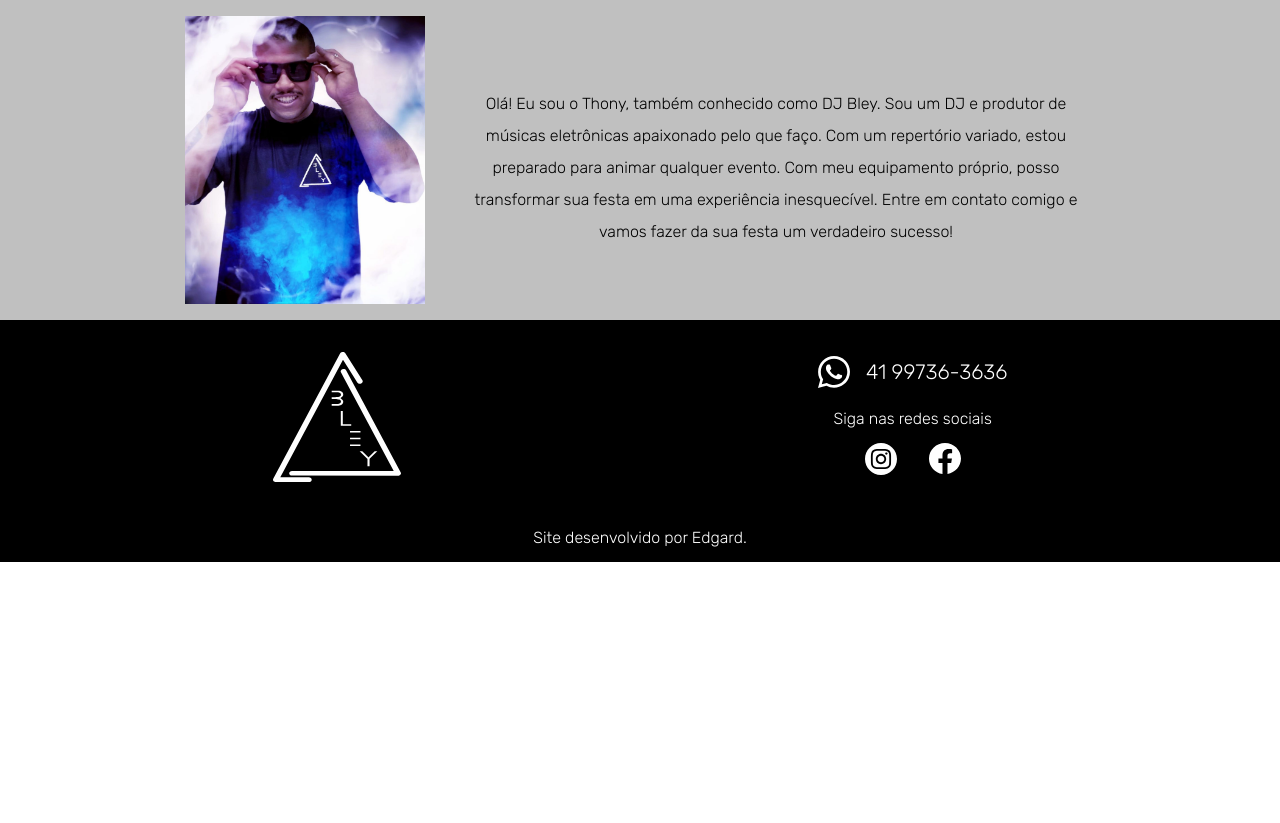
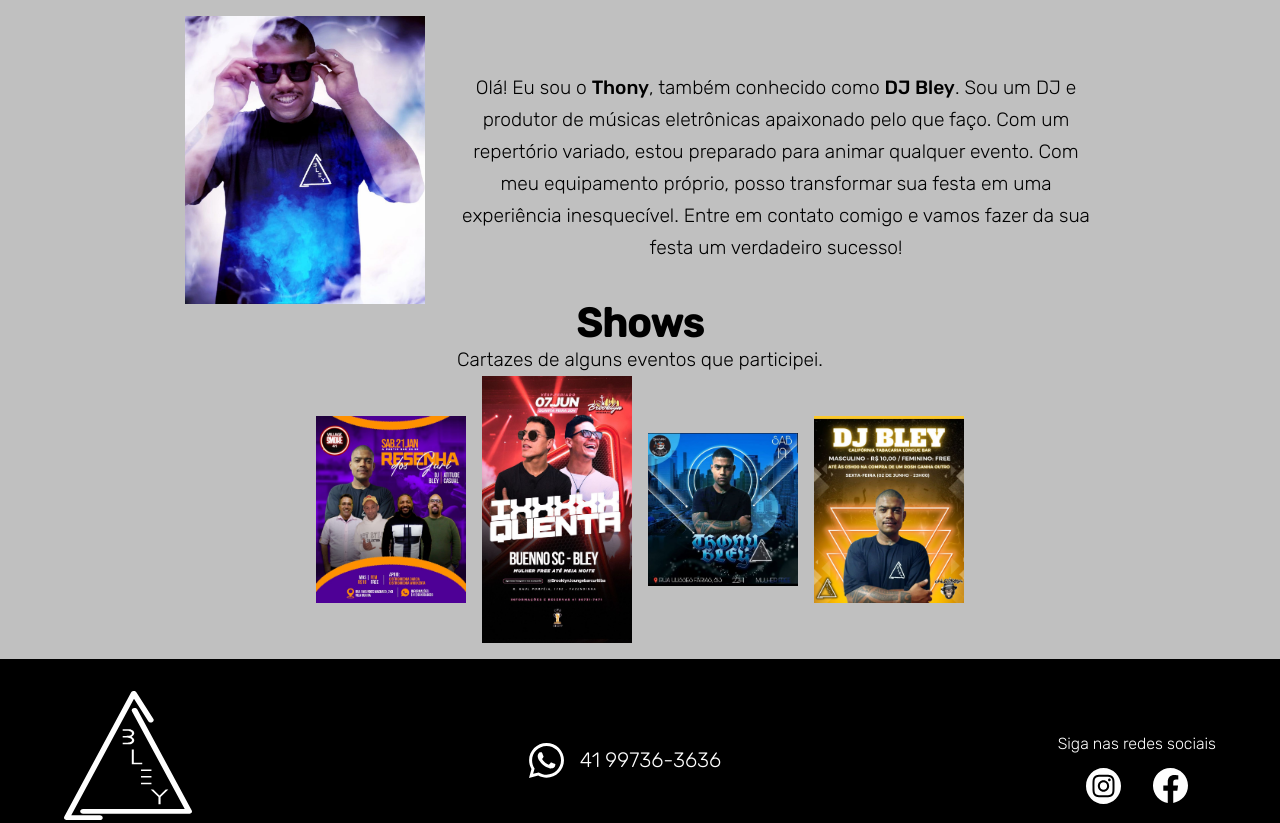
Before and after one commit to edgard-lino/djbley, a plain HTML site: page index.html in a window 1280 px wide. Shown: the part 640-1463 px from the top of the page. Before the commit the page ends 1202 px from the top, so only its background shows below. Drawn offline with Linux system fonts and the light colour scheme.

Commit message:
construindo o site

```diff
--- a/css/principal.css
+++ b/css/principal.css
@@ -19,12 +19,51 @@
 
 .apresentacao__texto {
   font-family: var(--fonte-principal);
-  font-size: 1rem;
+  font-size: 1.2rem;
   line-height: 2rem;
   font-weight: 300;
   padding-top: 1rem;
   text-align: center;
 }
+
+.apresentacao__texto__negrito {
+  font-weight: 500;
+}
+
+.shows {
+
+}
+
+.shows h2 {
+  font-family: var(--fonte-principal);
+  font-weight: 700;
+  font-size: 2.5rem;
+  text-align: center;
+}
+
+.shows p {
+  font-family: var(--fonte-principal);
+  font-size: 1.2rem;
+  line-height: 2rem;
+  font-weight: 300;
+  text-align: center;
+}
+.shows__cartazes {
+  display: flex;
+  justify-content: center;
+  flex-wrap: wrap;
+  align-items: center;
+  gap: 1rem;
+}
+.shows__cartazes img {
+  width: 150px;
+  /* max-width: 350px; */
+}
+
+.shows__cartazes img:hover {
+  width: 100%;
+}
+
 
 @media screen and (min-width: 720px) {
   .apresentacao {
--- a/css/rodape.css
+++ b/css/rodape.css
@@ -8,27 +8,27 @@
   width: 90%;
   margin: auto;
   display: flex;
-  justify-content:space-between;
+  justify-content: center;
+  flex-direction: column;
+  gap: 1rem;
+
   padding: 2rem 0;
   align-items: center;
 }
 
 .rodape__logo {
   width: 8rem;
+  margin-bottom: 2rem;
 }
 
-.rodape__contatos {
-  text-align: center;
-}
-
-.rodape__contatos p {
+.rodape__redes-sociais p {
   color: white;
   font-family: var(--fonte-principal);
   font-weight: 300;
 }
 
 .rodape__contatos__logo {
-  width: 2rem;
+  width: 2.2rem;
 }
 
 .rodape__telefone {
@@ -44,6 +44,7 @@
   gap: 1rem;
   margin-bottom: 1.4rem;
   text-decoration: none;
+  color: white;
 }
 
 .rodape__contatos__logos {
@@ -56,13 +57,24 @@
 .rodape__credito {
   font-family: var(--fonte-principal);
   font-weight: 300;
-  color: white;
+  color: gray;
   text-align: center;
   padding: 1rem 0;
 }
 
 @media screen and (min-width: 720px) {
   .rodape__container {
-    justify-content: space-around;
+    justify-content:space-between;
+    flex-direction: row;
   }
+
+  .rodape__contatos__logo:hover {
+    transform: scale(1.3);
+  }
+
+  .rodape__telefone:hover {
+    text-decoration: underline;
+  }
+
+
 }
--- a/index.html
+++ b/index.html
@@ -19,7 +19,17 @@
     <div class="principal__container">
       <div class="apresentacao">
         <img src="img/foto00.jpg" alt="Foto do DJ Bley" class="apresentacao__imagem">
-        <p class="apresentacao__texto">Olá! Eu sou o Thony, também conhecido como DJ Bley. Sou um DJ e produtor de músicas eletrônicas apaixonado pelo que faço. Com um repertório variado, estou preparado para animar qualquer evento. Com meu equipamento próprio, posso transformar sua festa em uma experiência inesquecível. Entre em contato comigo e vamos fazer da sua festa um verdadeiro sucesso!</p>
+        <p class="apresentacao__texto">Olá! Eu sou o <b class="apresentacao__texto__negrito">Thony</b>, também conhecido como <b class="apresentacao__texto__negrito">DJ Bley</b>. Sou um DJ e produtor de músicas eletrônicas apaixonado pelo que faço. Com um repertório variado, estou preparado para animar qualquer evento. Com meu equipamento próprio, posso transformar sua festa em uma experiência inesquecível. Entre em contato comigo e vamos fazer da sua festa um verdadeiro sucesso!</p>
+      </div>
+      <div class="shows">
+        <h2>Shows</h2>
+        <p>Cartazes de alguns eventos que participei.</p>
+        <div class="shows__cartazes">
+          <img src="img/cartaz01.jpg" alt="">
+          <img src="img/cartaz02.jpg" alt="">
+          <img src="img/cartaz03.jpg" alt="">
+          <img src="img/cartaz04.jpg" alt="">
+        </div>
       </div>
     </div>
 
@@ -28,16 +38,16 @@
   <footer class="rodape">
     <div class="rodape__container">
       <img src="img/logo.svg" alt="Logo DJ Bley" class="rodape__logo">
-      <div class="rodape__contatos">
-        <a href="https://api.whatsapp.com/send?phone=+5541997363636&text=Olá,%20gostaria%20de%20entrar%20em%20contato." class="rodape__link-whats" target="_blank"><img src="img/logo-whats-branco.svg" alt="Whatsapp" class="rodape__contatos__logo"><p class="rodape__telefone">41 99736-3636</p></a>
 
+      <a href="https://api.whatsapp.com/send?phone=+5541997363636&text=Olá,%20gostaria%20de%20entrar%20em%20contato." class="rodape__link-whats" target="_blank"><img src="img/logo-whats-branco.svg" alt="Whatsapp" class="rodape__contatos__logo"><p class="rodape__telefone">41 99736-3636</p></a>
+
+      <div class="rodape__redes-sociais">
         <p>Siga nas redes sociais</p>
         <div class="rodape__contatos__logos">
           <a href="https://www.instagram.com/djbleyy/?igshid=MzNlNGNkZWQ4Mg%3D%3D" target="_blank"><img src="img/logo-insta-branco.svg" alt="Instagram" class="rodape__contatos__logo"></a>
           <a href="https://www.facebook.com/thony.bley.5?mibextid=ZbWKwL" target="_blank"><img src="img/logo-face-branco.svg" alt="Facebook" class="rodape__contatos__logo"></a>
         </div>
       </div>
-
     </div>
     <p class="rodape__credito">Site desenvolvido por Edgard.</p>
   </footer>
```
